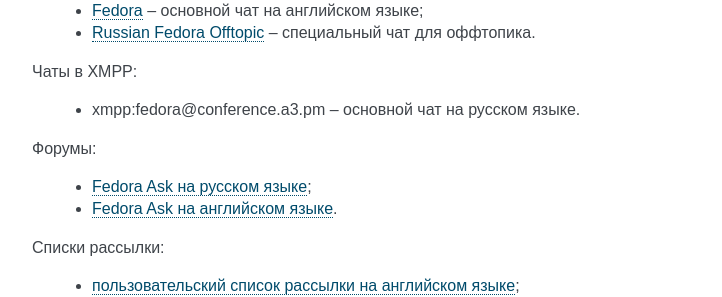
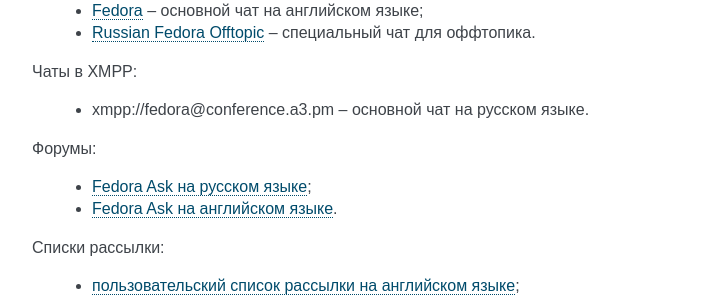
Before and after one commit to RussianFedora/FAQ, a Sphinx documentation site: the page built from source/generic-info.rst, in a window 1280 px wide and 900 px high, scrolled down 4175 px. Shown: the part 159-456 px from the top of the window, without its empty margins (388-1110 px from the left). Built offline with Sphinx 7.4.7, drawn with Linux system fonts in a browser that asks for light colours; comment, search, counter and statistics services are not loaded.

```diff
--- a/source/generic-info.rst
+++ b/source/generic-info.rst
@@ -243,7 +243,7 @@ RFRemix -- это ремикс оргинального дистрибутива
 
 Чаты в XMPP:
 
-  * xmpp:fedora@conference.a3.pm – основной чат на русском языке.
+  * xmpp://fedora@conference.a3.pm – основной чат на русском языке.
 
 Форумы:
 
```
